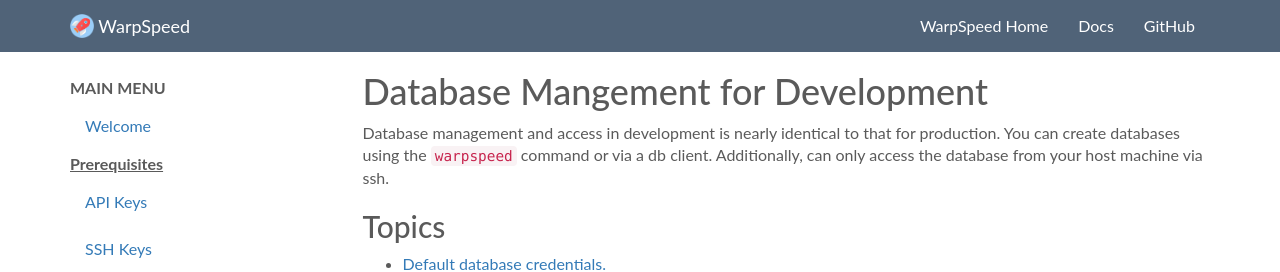
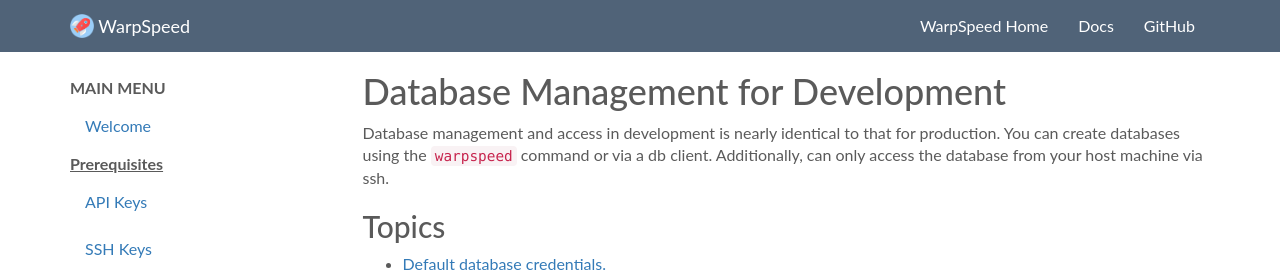
Before and after one commit to warpspeed/warpspeed-docs, a Jekyll site: the page built from v1/vagrant-database-management.md, in a window 1280 px wide. Shown: the top 272 px of the page. Built offline with Jekyll 4.4.1, drawn with Linux system fonts in a browser that asks for light colours; comment, search, counter and statistics services are not loaded.

Commit message:
Fixed typo.

```diff
--- a/v1/vagrant-database-management.md
+++ b/v1/vagrant-database-management.md
@@ -1,9 +1,9 @@
 ---
 layout: doc
-title: Database Mangement for Development
+title: Database Management for Development
 ---
 
-# Database Mangement for Development
+# Database Management for Development
 
 Database management and access in development is nearly identical to that for production. You can create databases using the `warpspeed` command or via a db client. Additionally, can only access the database from your host machine via ssh.
 
```
